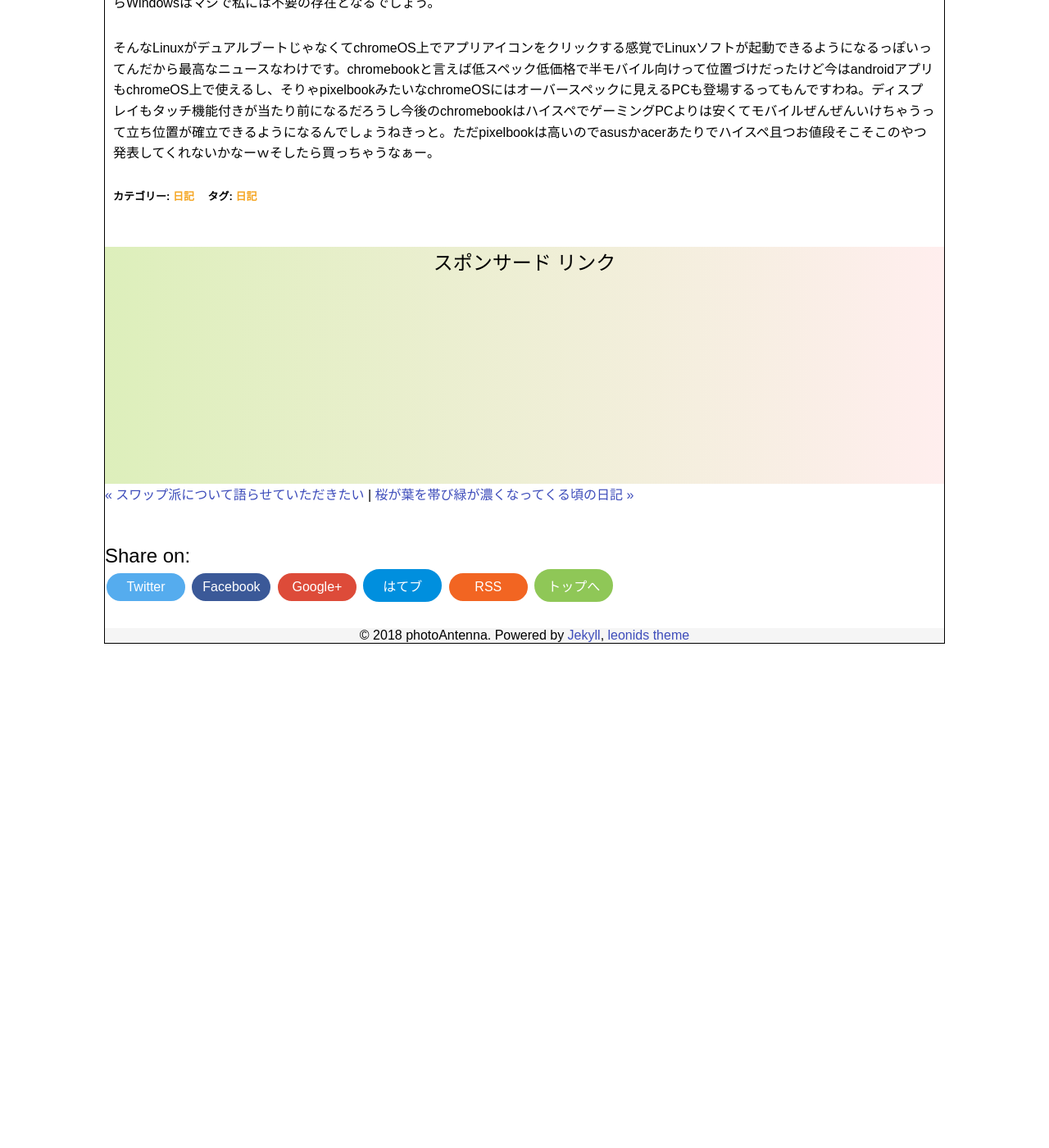
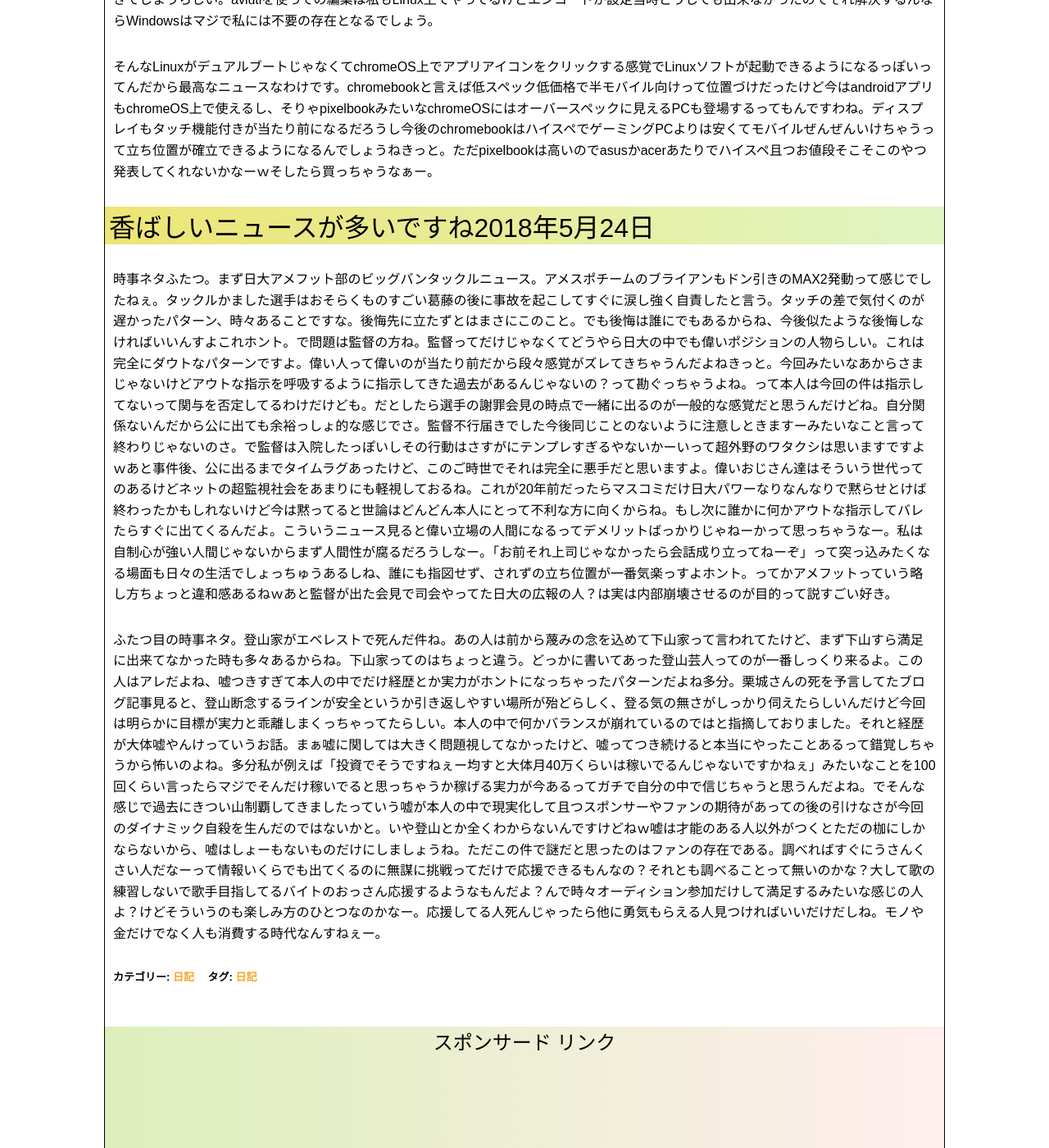
Before and after one commit to photoantenna/photoantenna.github.io, a Jekyll site: the page built from _posts/2018-05-04-diary.md, in a window 1280 px wide and 1400 px high, scrolled down 3331 px. Shown: the whole window at 82% size. Built offline with Jekyll 4.4.1, drawn with Linux system fonts in a browser that asks for light colours; before the commit the page ends 4124 px from its top, so only the background shows below that; some of the changed text lies outside the part shown.

Commit message:
日記更新

```diff
--- a/_posts/2018-05-04-diary.md
+++ b/_posts/2018-05-04-diary.md
@@ -2,12 +2,12 @@
 layout: post
 title: "田んぼが鮮やかな緑色に染まる頃の日記"
 permalink: diary08
-excerpt: "updated2018-05-17,日常のことや出来事に対する自分の反応を文章化していこうのコーナーです。特にテーマも設けずにつらつらと書いていくとっても楽しいコーナーです。見る人にとって楽しいコーナーかどうかは定かではありませんよー"
+excerpt: "updated2018-05-24,日常のことや出来事に対する自分の反応を文章化していこうのコーナーです。特にテーマも設けずにつらつらと書いていくとっても楽しいコーナーです。見る人にとって楽しいコーナーかどうかは定かではありませんよー"
 categories: "日記"
 tags: "日記"
-keywords: "ゴールデンウィーク, 移住, ネオジオミニ, pixelbook"
+keywords: "ゴールデンウィーク, 移住, ネオジオミニ, pixelbook, 栗城, 日大"
 mokuji: true
-update: 2018-05-17
+update: 2018-05-24
 image:
   feature: diary.jpg
 ---
@@ -43,3 +43,9 @@ image:
 なんやよくわからんけどgoogleのワクワク発表会でワクワクするような発表があったそうな。chromeOS上でLinuxが使えるようになる準備を着々と進めているとのこと。それが実装されると開発者の方はchromebookでバリバリ開発が出来るようになるらしい。私は開発者じゃないのでそこはアレなんだけども、実際にLinux動くようになったら私の感覚だと現時点最強のPCになるんじゃないかなっていうかクソ高いpixelbook欲しくなるじゃねーかバーローっていうお話です。私はchromebookを使い始めて数年経つけれどchromeOS自体は殆ど使っていない。chromebookにGalliumOSというほぼxubuntuみたいのを入れて使っている。何気に初めてのLinuxだったけどこれが最高に軽くて瞬時にLinuxファンになってしまった。セレロンたんでこんなにサクサク動くんかーい！っていう感じでね。設定いじるのは確かに大変な時もあるけどこの軽快感を一度味わってしまうともう病みつきカルビなわけでございます。Linuxっていってもブラウザはvivaldiあるし画像編集はrawtherapeeとかdarkroomあるし(そこはgimpちゃうんか)オフイスソフトもLibra Officeあるし超絶ガチに動画編集したい人にはDavinci Resolveだってある。そんな感じなので私はWindowsからLinuxになって困ったことが無かった。ただ動画編集はaviutlを使っているのでその時だけWindowsを使わざるを得ない状態なんだけどもどうやらWine経由でLinux上でもaviutlで編集からMP4エンコードまでLinux上で完結できてしまうらしい。aviutlを使っての編集は私もLinux上でやってるけどエンコードが設定当時どうしても出来なかったのでそれ解決するんならWindowsはマジで私には不要の存在となるでしょう。
 
 そんなLinuxがデュアルブートじゃなくてchromeOS上でアプリアイコンをクリックする感覚でLinuxソフトが起動できるようになるっぽいってんだから最高なニュースなわけです。chromebookと言えば低スペック低価格で半モバイル向けって位置づけだったけど今はandroidアプリもchromeOS上で使えるし、そりゃpixelbookみたいなchromeOSにはオーバースペックに見えるPCも登場するってもんですわね。ディスプレイもタッチ機能付きが当たり前になるだろうし今後のchromebookはハイスペでゲーミングPCよりは安くてモバイルぜんぜんいけちゃうって立ち位置が確立できるようになるんでしょうねきっと。ただpixelbookは高いのでasusかacerあたりでハイスペ且つお値段そこそこのやつ発表してくれないかなーｗそしたら買っちゃうなぁー。
+
+### 香ばしいニュースが多いですね2018年5月24日
+
+時事ネタふたつ。まず日大アメフット部のビッグバンタックルニュース。アメスポチームのブライアンもドン引きのMAX2発動って感じでしたねぇ。タックルかました選手はおそらくものすごい葛藤の後に事故を起こしてすぐに涙し強く自責したと言う。タッチの差で気付くのが遅かったパターン、時々あることですな。後悔先に立たずとはまさにこのこと。でも後悔は誰にでもあるからね、今後似たような後悔しなければいいんすよこれホント。で問題は監督の方ね。監督ってだけじゃなくてどうやら日大の中でも偉いポジションの人物らしい。これは完全にダウトなパターンですよ。偉い人って偉いのが当たり前だから段々感覚がズレてきちゃうんだよねきっと。今回みたいなあからさまじゃないけどアウトな指示を呼吸するように指示してきた過去があるんじゃないの？って勘ぐっちゃうよね。って本人は今回の件は指示してないって関与を否定してるわけだけども。だとしたら選手の謝罪会見の時点で一緒に出るのが一般的な感覚だと思うんだけどね。自分関係ないんだから公に出ても余裕っしょ的な感じでさ。監督不行届きでした今後同じことのないように注意しときますーみたいなこと言って終わりじゃないのさ。で監督は入院したっぽいしその行動はさすがにテンプレすぎるやないかーいって超外野のワタクシは思いますですよｗあと事件後、公に出るまでタイムラグあったけど、このご時世でそれは完全に悪手だと思いますよ。偉いおじさん達はそういう世代ってのあるけどネットの超監視社会をあまりにも軽視しておるね。これが20年前だったらマスコミだけ日大パワーなりなんなりで黙らせとけば終わったかもしれないけど今は黙ってると世論はどんどん本人にとって不利な方に向くからね。もし次に誰かに何かアウトな指示してバレたらすぐに出てくるんだよ。こういうニュース見ると偉い立場の人間になるってデメリットばっかりじゃねーかって思っちゃうなー。私は自制心が強い人間じゃないからまず人間性が腐るだろうしなー。「お前それ上司じゃなかったら会話成り立ってねーぞ」って突っ込みたくなる場面も日々の生活でしょっちゅうあるしね、誰にも指図せず、されずの立ち位置が一番気楽っすよホント。ってかアメフットっていう略し方ちょっと違和感あるねｗあと監督が出た会見で司会やってた日大の広報の人？は実は内部崩壊させるのが目的って説すごい好き。
+
+ふたつ目の時事ネタ。登山家がエベレストで死んだ件ね。あの人は前から蔑みの念を込めて下山家って言われてたけど、まず下山すら満足に出来てなかった時も多々あるからね。下山家ってのはちょっと違う。どっかに書いてあった登山芸人ってのが一番しっくり来るよ。この人はアレだよね、嘘つきすぎて本人の中でだけ経歴とか実力がホントになっちゃったパターンだよね多分。栗城さんの死を予言してたブログ記事見ると、登山断念するラインが安全というか引き返しやすい場所が殆どらしく、登る気の無さがしっかり伺えたらしいんだけど今回は明らかに目標が実力と乖離しまくっちゃってたらしい。本人の中で何かバランスが崩れているのではと指摘しておりました。それと経歴が大体嘘やんけっていうお話。まぁ嘘に関しては大きく問題視してなかったけど、嘘ってつき続けると本当にやったことあるって錯覚しちゃうから怖いのよね。多分私が例えば「投資でそうですねぇー均すと大体月40万くらいは稼いでるんじゃないですかねぇ」みたいなことを100回くらい言ったらマジでそんだけ稼いでると思っちゃうか稼げる実力が今あるってガチで自分の中で信じちゃうと思うんだよね。でそんな感じで過去にきつい山制覇してきましたっていう嘘が本人の中で現実化して且つスポンサーやファンの期待があっての後の引けなさが今回のダイナミック自殺を生んだのではないかと。いや登山とか全くわからないんですけどねｗ嘘は才能のある人以外がつくとただの枷にしかならないから、嘘はしょーもないものだけにしましょうね。ただこの件で謎だと思ったのはファンの存在である。調べればすぐにうさんくさい人だなーって情報いくらでも出てくるのに無謀に挑戦ってだけで応援できるもんなの？それとも調べることって無いのかな？大して歌の練習しないで歌手目指してるバイトのおっさん応援するようなもんだよ？んで時々オーディション参加だけして満足するみたいな感じの人よ？けどそういうのも楽しみ方のひとつなのかなー。応援してる人死んじゃったら他に勇気もらえる人見つければいいだけだしね。モノや金だけでなく人も消費する時代なんすねぇー。
```
